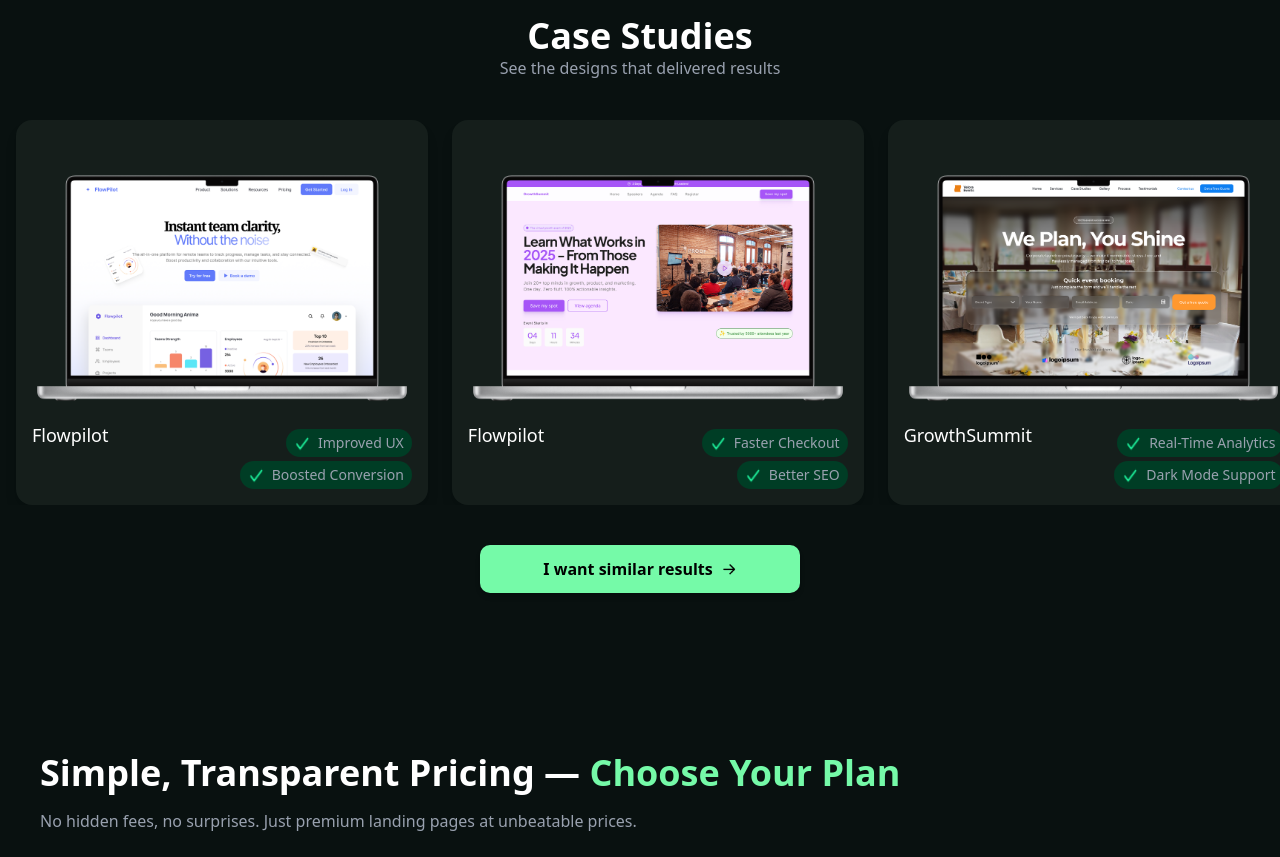
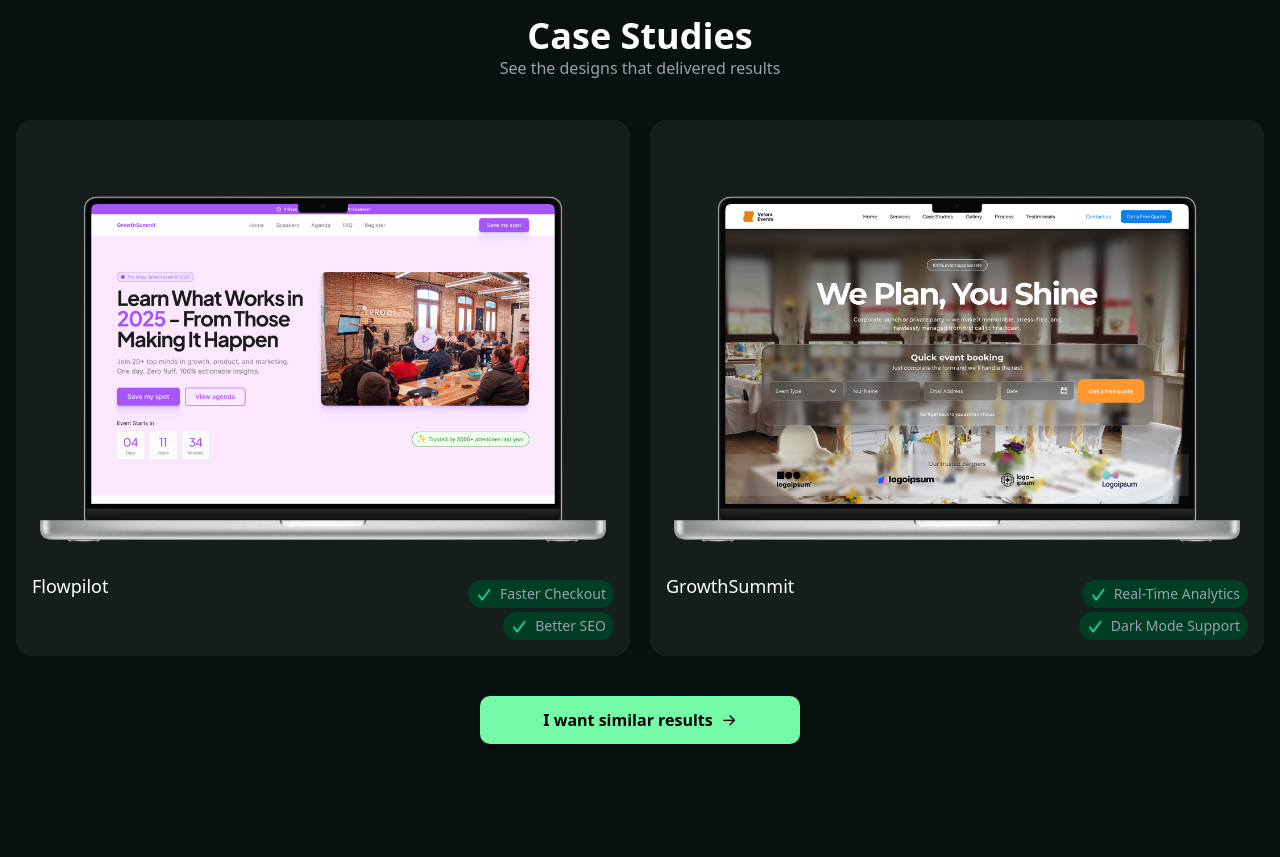
Before and after one commit to Abdullah-Az-Zahur/ena-ema-landing-page, a Next.js app: page / in a window 1280 px wide. Shown: the part 1960-2817 px from the top of the page. Built offline with nearby package versions, Linux system fonts and the light colour scheme.

Commit message:
add slider to case study

```diff
--- a/src/components/CaseStudies/CaseStudies.tsx
+++ b/src/components/CaseStudies/CaseStudies.tsx
@@ -4,9 +4,12 @@ import React from "react";
 import image26 from "../../../public/image/image26.png";
 import image27 from "../../../public/image/image27.png";
 import image28 from "../../../public/image/image28.png";
-import { motion } from "framer-motion";
 import CardCase from "./CardCase/CardCase";
 import ButtonPrimary from "../ui/ButtonPrimary";
+
+import { Swiper, SwiperSlide } from "swiper/react";
+import { Autoplay } from "swiper/modules";
+import "swiper/css";
 
 const caseStudiesData = [
   {
@@ -33,7 +36,7 @@ const caseStudiesData = [
 
 const CaseStudies = () => {
   return (
-    <div className=" mx-auto py-10 md:py-20">
+    <div className="mx-auto py-10 md:py-20">
       <div className="text-center mb-10">
         <h2 className="text-white text-2xl md:text-4xl font-semibold">
           Case Studies
@@ -41,37 +44,37 @@ const CaseStudies = () => {
         <p className="text-gray-400">See the designs that delivered results</p>
       </div>
 
+      {/* Mobile view */}
       <div className="flex flex-col gap-6 px-4 md:hidden">
         {caseStudiesData.map((item, index) => (
-          <div key={index}>
-            <CardCase
-              image={item.image}
-              title={item.title}
-              features={item.features}
-            />
-          </div>
+          <CardCase
+            key={index}
+            image={item.image}
+            title={item.title}
+            features={item.features}
+          />
         ))}
       </div>
 
-      <div className="hidden md:block overflow-hidden">
-        <motion.div
-          className="flex gap-6 px-4"
-          drag="x"
-          dragConstraints={{ left: -400, right: 0 }}
+      {/* Desktop view with Swiper auto slider */}
+      <div className="hidden md:block px-4">
+        <Swiper
+          spaceBetween={20}
+          slidesPerView={2} // show 2 slides side by side
+          loop={true}
+          autoplay={{ delay: 2500, disableOnInteraction: false }}
+          modules={[Autoplay]}
         >
           {caseStudiesData.map((item, index) => (
-            <motion.div
-              key={index}
-              className="shrink-0 md:w-[50%] lg:w-[33%] cursor-grab active:cursor-grabbing"
-            >
+            <SwiperSlide key={index}>
               <CardCase
                 image={item.image}
                 title={item.title}
                 features={item.features}
               />
-            </motion.div>
+            </SwiperSlide>
           ))}
-        </motion.div>
+        </Swiper>
       </div>
 
       <div className="w-fit md:w-1/4 mx-auto mt-10">
```
